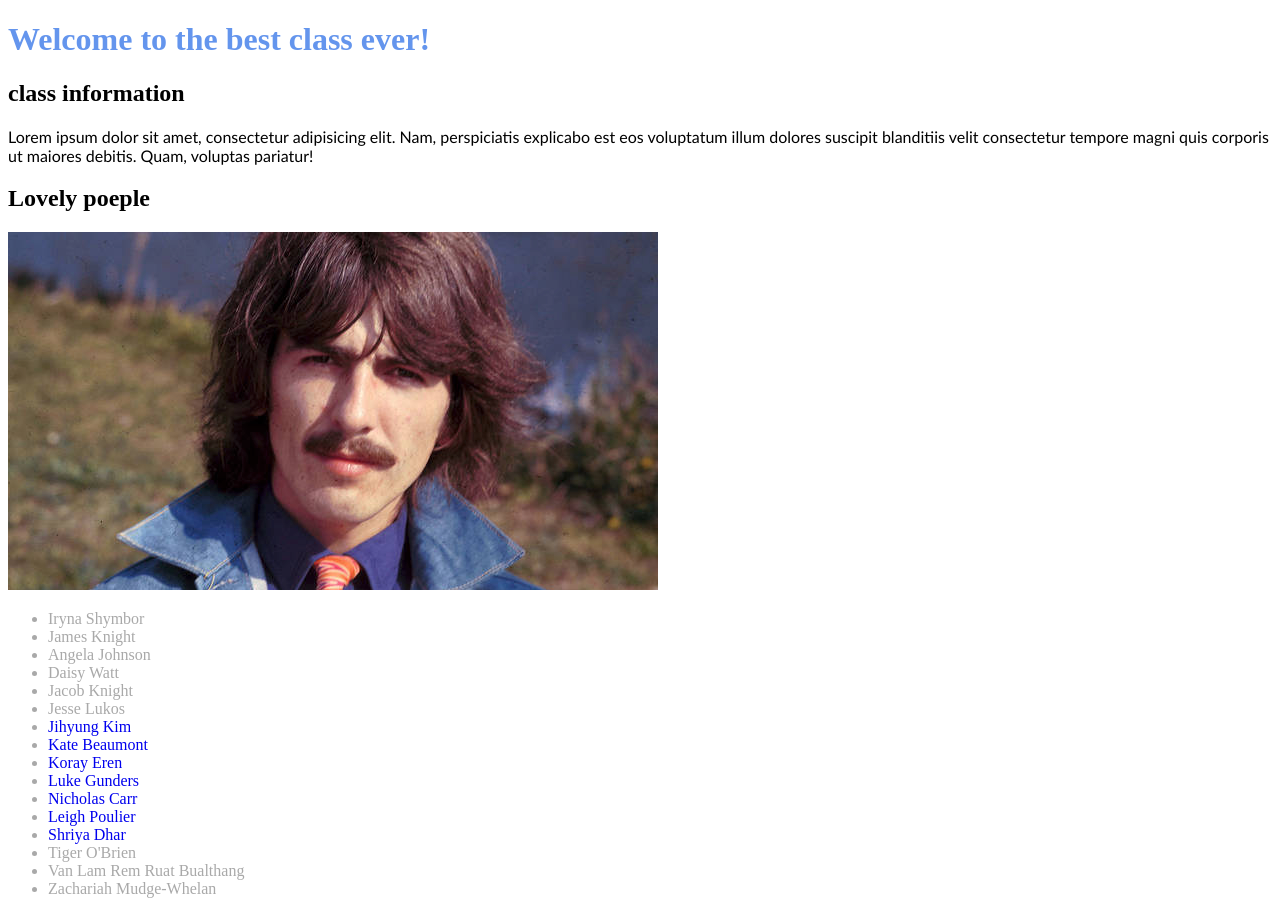
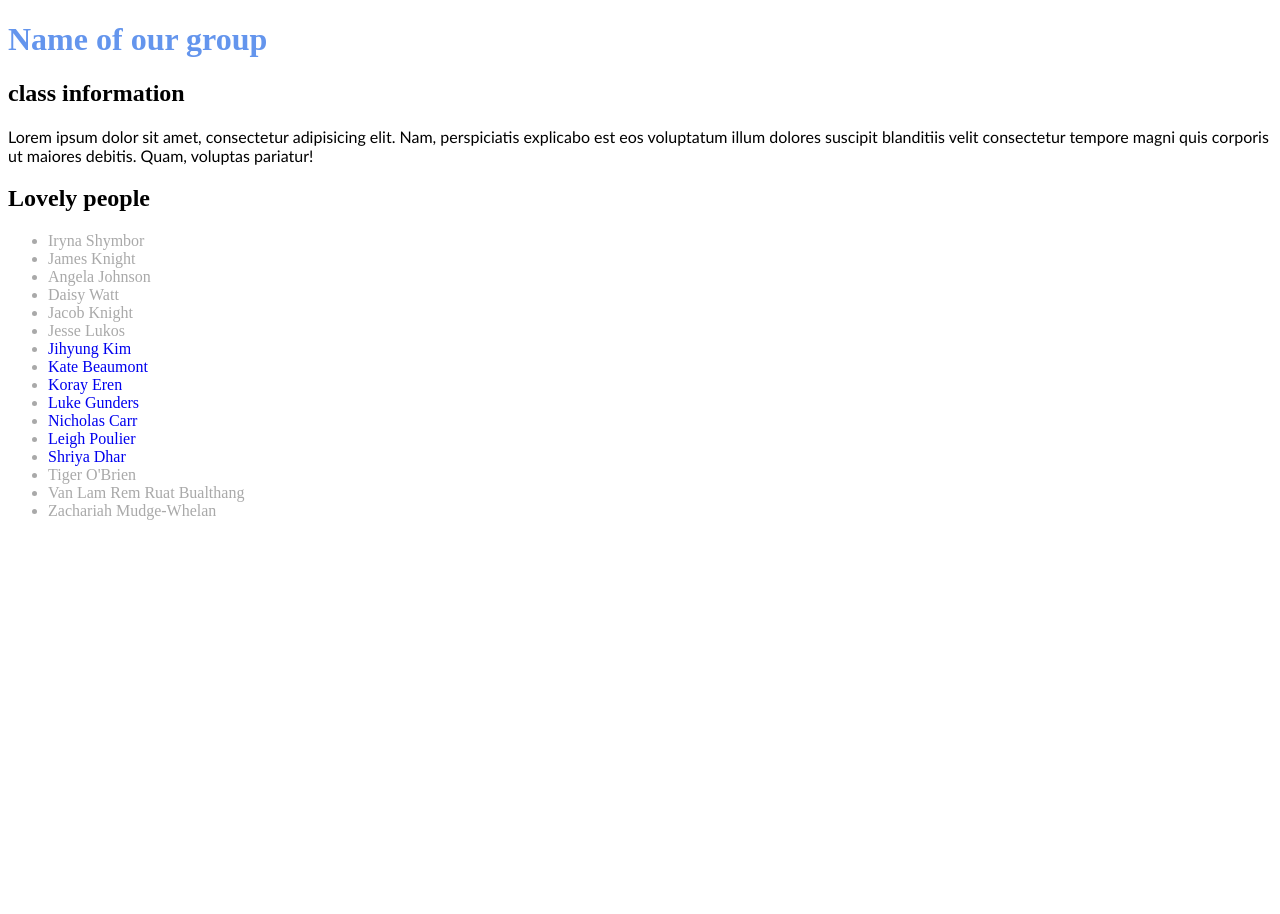
Before and after one commit to inverseswirl/class-information, a plain HTML site: page index.html in a window 1280 px wide. After the commit the page ends 800 px from the top, so only its background shows below. Drawn offline with Linux system fonts and the light colour scheme.

Commit message:
Comments

```diff
--- a/index.html
+++ b/index.html
@@ -12,12 +12,13 @@
 </head>
 <body>
 
-
-    <h1 >Welcome to the best class ever!</h1>
+<!-- Name of group -->
+    <h1 >Name of our group</h1>
   <h2 class="titles">class information</h2>
     <p>Lorem ipsum dolor sit amet, consectetur adipisicing elit. Nam, perspiciatis explicabo est eos voluptatum illum dolores suscipit blanditiis velit consectetur tempore magni quis corporis ut maiores debitis. Quam, voluptas pariatur!</p>
-<h2 class="titles">Lovely poeple</h2>
-<img src="./img.png">
+<!-- Information about class -->
+    <h2 class="titles">Lovely people</h2>
+<div>
     <ul>
         <li><a href="./people/Iryna.html"></a>Iryna Shymbor</li>
     <li><a href="./people/James Knight.html"></a>James Knight</li>
@@ -36,7 +37,7 @@
     <li><a href="./people/Iryna.html"></a>Van Lam Rem Ruat Bualthang</li>
     <li><a href="./people/Iryna.html"></a>Zachariah Mudge-Whelan</li>
     </ul>
-
+</div>
 
 </body>
 </html>
--- a/style.css
+++ b/style.css
@@ -12,3 +12,7 @@ a{
 li{
     color: darkgray;
 }
+
+.container{
+
+}
```
Lines whose indentation alone changed are shown as unchanged.
